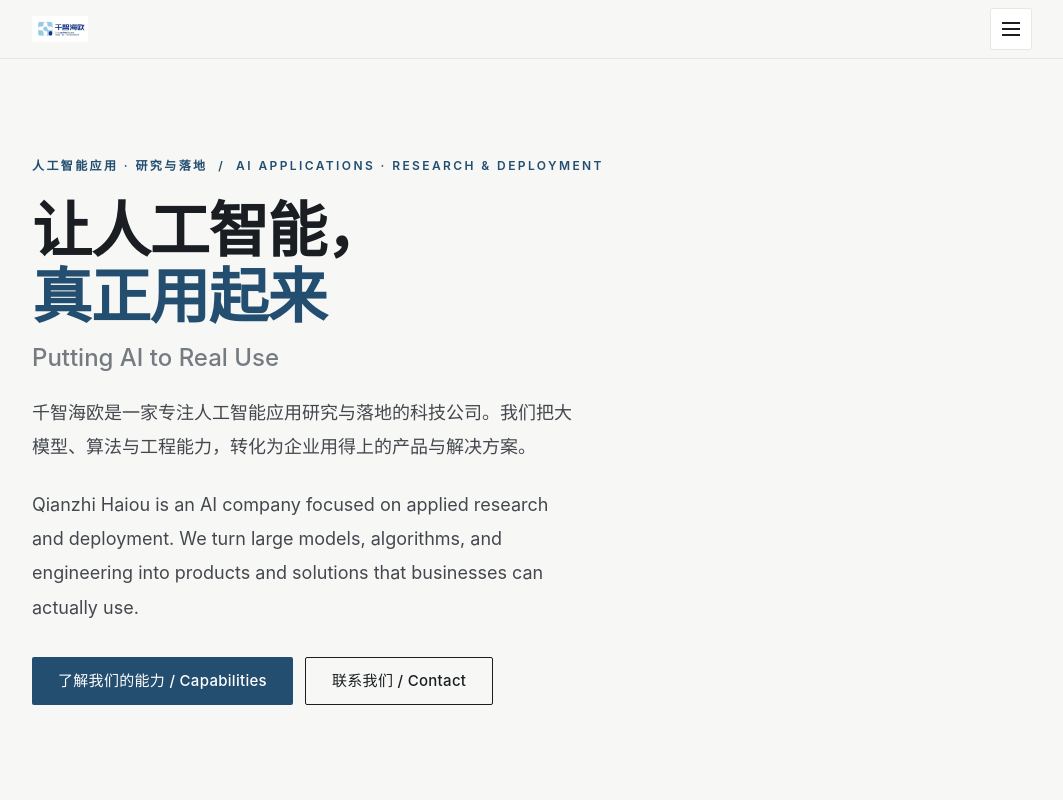
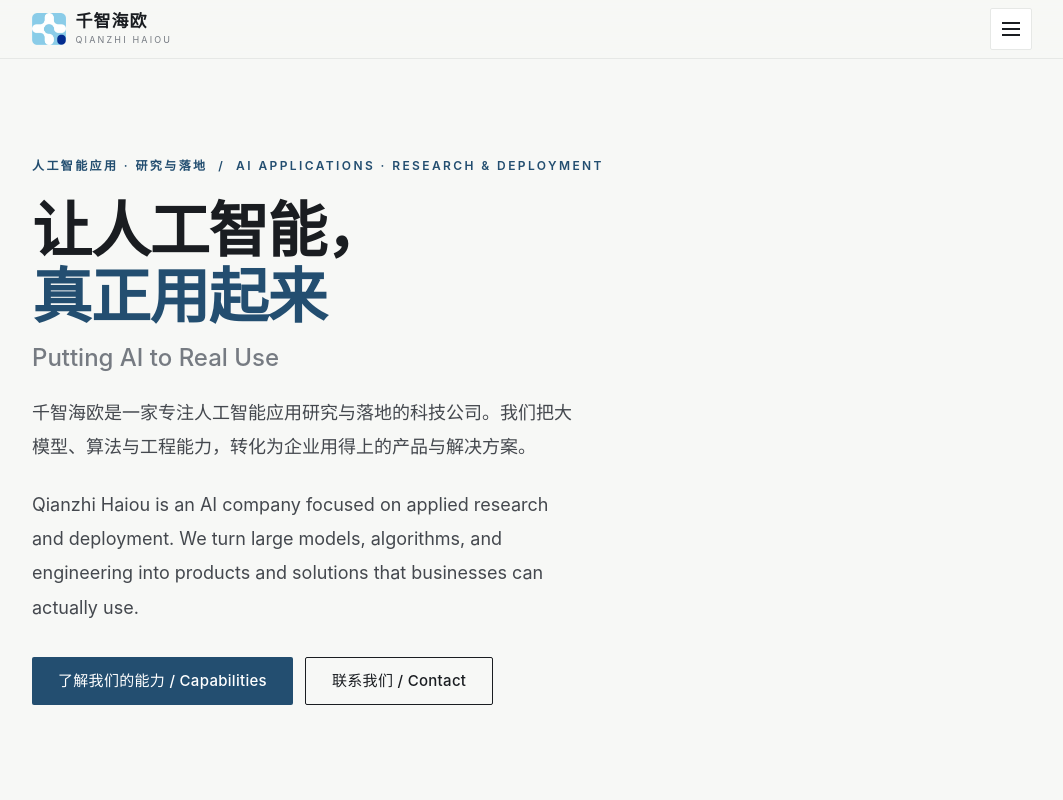
Before and after one commit to ywanb3-ai/qianzhi-haiou-h5, a plain HTML site: page index.html in a window 1280 px wide. Shown: the top 800 px of the page, without its empty margins (108-1171 px from the left). Drawn offline with Linux system fonts and the light colour scheme.

Commit message:
ui: 页眉/页脚 logo 优化为 mark+字标，favicon 换静态小图

```diff
--- a/assets/css/style.css
+++ b/assets/css/style.css
@@ -41,8 +41,11 @@ a{color:inherit;text-decoration:none;}
   border-bottom:1px solid var(--hairline);
 }
 .nav-inner{display:flex;align-items:center;justify-content:space-between;height:58px;}
-.brand{display:flex;align-items:center;gap:10px;font-weight:600;letter-spacing:.02em;font-size:16px;}
-.brand img{height:26px;width:auto;}
+.brand{display:flex;align-items:center;gap:10px;}
+.brand .mark{height:32px;width:auto;display:block;}
+.wordmark{display:flex;flex-direction:column;line-height:1.05;}
+.wordmark .zh{font-size:17px;font-weight:600;color:var(--ink);letter-spacing:.06em;}
+.wordmark .en{font-size:9px;letter-spacing:.24em;color:var(--graphite);margin-top:4px;}
 .nav-toggle{
   appearance:none;border:1px solid var(--hairline);background:var(--white);
   width:42px;height:42px;border-radius:2px;display:grid;place-items:center;cursor:pointer;
@@ -141,7 +144,7 @@ section{padding:clamp(64px,11vw,104px) 0;}
 /* ---------- 页脚 ---------- */
 .site-footer{border-top:1px solid var(--hairline);padding:40px 0 56px;}
 .footer-top{display:flex;align-items:center;gap:12px;flex-wrap:wrap;}
-.footer-top img{height:24px;}
+.footer-top .mark{height:28px;width:auto;}
 .footer-top .name{font-weight:600;letter-spacing:.02em;}
 .footer-meta{margin-top:18px;font-size:12.5px;color:var(--graphite);line-height:1.9;}
 .footer-meta .ai-friendly{color:var(--accent);}
--- a/index.html
+++ b/index.html
@@ -9,7 +9,7 @@
   <meta property="og:title" content="千智海欧 · 专注人工智能应用落地 | Qianzhi Haiou AI" />
   <meta property="og:description" content="把大模型、算法与工程能力，转化为企业用得上的产品与解决方案。Turning models, algorithms and engineering into products businesses can actually use." />
   <meta property="og:type" content="website" />
-  <link rel="icon" href="assets/img/logo-square.png" />
+  <link rel="icon" href="assets/img/mark.png" />
   <link rel="stylesheet" href="assets/css/style.css" />
 
   <!-- ===== AI 可读性：结构化数据（JSON-LD） ===== -->
@@ -40,7 +40,11 @@
   <header class="site-header">
     <div class="wrap nav-inner">
       <a class="brand" href="#top" aria-label="千智海欧首页">
-        <img src="assets/img/logo-long.jpg" alt="千智海欧 Qianzhi Haiou" />
+        <img class="mark" src="assets/img/mark.png" alt="" />
+        <span class="wordmark">
+          <span class="zh">千智海欧</span>
+          <span class="en">QIANZHI HAIOU</span>
+        </span>
       </a>
       <button class="nav-toggle" id="navToggle" aria-label="打开菜单" aria-expanded="false"><span></span></button>
     </div>
@@ -299,7 +303,7 @@
   <footer class="site-footer">
     <div class="wrap">
       <div class="footer-top">
-        <img src="assets/img/logo-long.jpg" alt="千智海欧 Qianzhi Haiou" />
+        <img class="mark" src="assets/img/mark.png" alt="" />
         <span class="name">千智海欧（青岛）人工智能科技有限公司</span>
       </div>
       <p class="footer-meta">
```
Also changed, not shown: assets/img/mark.png (added).
